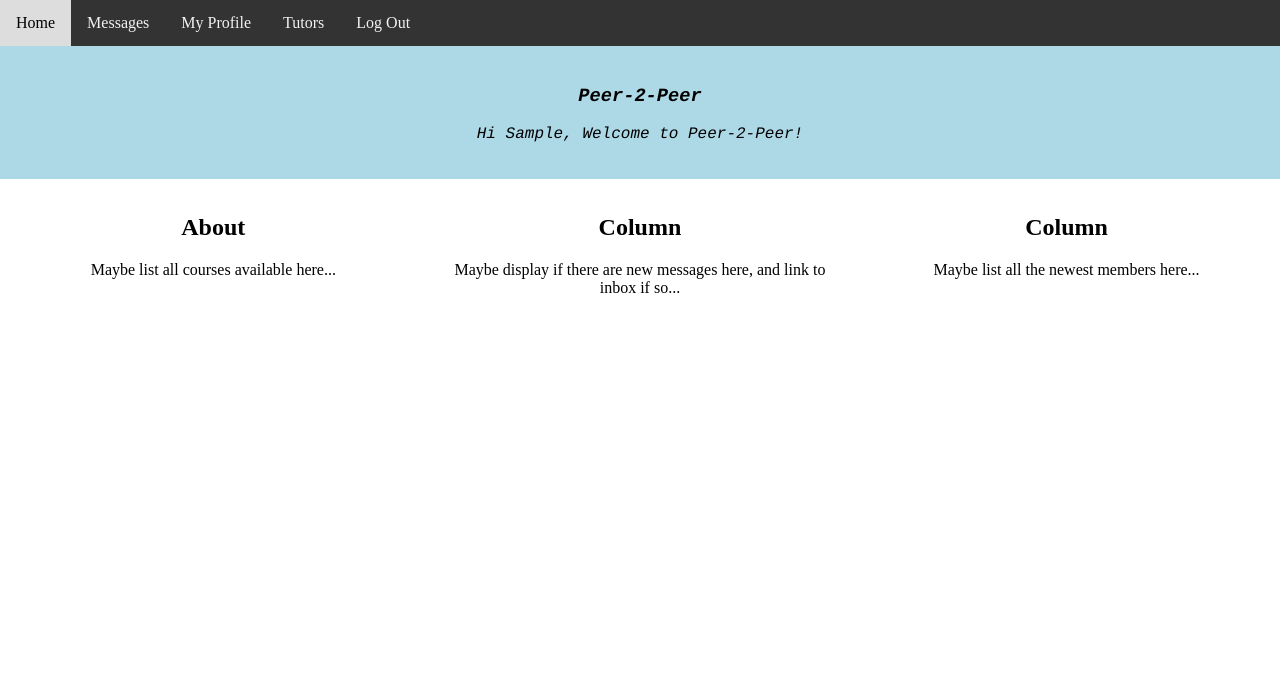
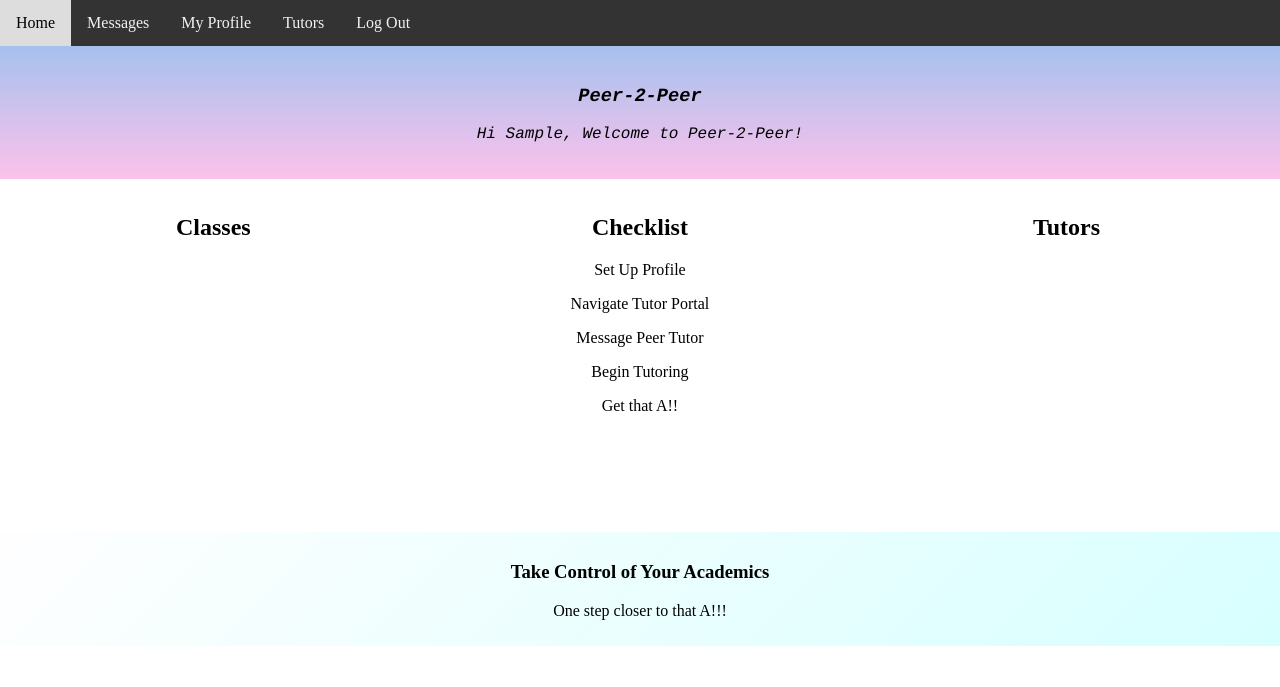
Before and after one commit to Peer2PeerWebApp/demo_webapp_zehra, a Django app: page / in a window 1280 px wide. Shown: the top 687 px of the page. Run offline with Django 3.2, Linux system fonts and the light colour scheme; the visitor is signed in with stand-in values (Sample User, id 1); parts of the project's set-up code (start-up, migrations or seed data) failed here and were passed over.

Commit message:
frontend

```diff
--- a/mysite/settings.py
+++ b/mysite/settings.py
@@ -101,8 +101,8 @@ DATABASES = {
     'default': {
         'ENGINE': 'django.db.backends.postgresql_psycopg2',
         'NAME': 'p2p',
-        'USER': 'zehra',
-        'PASSWORD': 'zehranur',
+        'USER': 'channigreenwall',
+        'PASSWORD': 'p2p',
         'HOST': '127.0.0.1',
         'PORT': '5432',
     }
--- a/mysite/templates/base.html
+++ b/mysite/templates/base.html
@@ -6,11 +6,12 @@
 
     body {
         margin: 0;
+
     }
 
     /* Style the header */
     .header {
-        background-color: lightblue;
+        background-image: linear-gradient(to top, #fbc2eb 0%, #a6c1ee 100%);
         font-style: italic;
         font-family: courier;
         padding: 20px;
@@ -63,7 +64,7 @@
     }
     /* Style the footer */
     .footer {
-        background-color: #EE82EE;
+        background-image: linear-gradient(-225deg, #FFFEFF 0%, #D7FFFE 100%);
         padding: 10px;
         text-align: center;
     }
--- a/mysite/templates/home.html
+++ b/mysite/templates/home.html
@@ -5,6 +5,7 @@
 {% block topnav %}{% endblock %}
 
 {% block header %}
+
     <div class="header">
       <h3>Peer-2-Peer</h3>
       {% if user.is_authenticated %}
@@ -20,20 +21,49 @@
     {% if user.is_authenticated %}
         <div class="row">
             <div class="column">
-              <h2>About</h2>
-              <p>Maybe list all courses available here...</p>
+              <h2>Classes</h2>
+              <p>
+                <marquee width="40%" direction="up" height="30%">
+                  <p>Object Oriented Programming</p>
+                  <p>Java</p>
+                  <p>Physics</p>
+                  <p>Software Engineering</p>
+                  <p>Chemistry</p>
+                  <p>Network Security</p>
+                </marquee>
+              </p>
+            </div>
+
+            <div class="column" >
+
+              <h2>Checklist</h2>
+
+              <p color:pink>
+
+                  <p>Set Up Profile</p>
+                  <p>Navigate Tutor Portal</p>
+                  <p>Message Peer Tutor</p>
+                  <p>Begin Tutoring</p>
+                  <p>Get that A!!</p>
+
+              </p>
             </div>
 
             <div class="column">
-              <h2>Column</h2>
-              <p>Maybe display if there are new messages here, and link to inbox if so...</p>
+                <h2>Tutors</h2>
+                <p>
+                  <marquee width="40%" direction="up" height="30%">
+                    <p>Object Oriented Programming</p>
+                    <p>Java</p>
+                    <p>Physics</p>
+                    <p>Software Engineering</p>
+                    <p>Chemistry</p>
+                    <p>Network Security</p>
+                  </marquee>
+                </p>
             </div>
+          </div>
 
-            <div class="column">
-              <h2>Column</h2>
-              <p>Maybe list all the newest members here...</p>
-            </div>
-        </div>
     {% else %}
         <div class="row">
             <div class="column side">
@@ -67,18 +97,18 @@
                 </p>
             </div>
         </div>
+
     {% endif %}
   {% endblock %}
 
 
   {% block footer %}
-      {% if user.is_authenticated %}
-      {% else %}
+
           <div class="footer">
               <h3>Take Control of Your Academics</h3>
               <p>One step closer to that A!!!</p>
           </div>
-      {% endif %}
+
   {% endblock %}
 
 </body>
```
Also changed, not shown: 1.png (added), mysite/static/Peer2PeerL.jpg (added), mysite/static/red.jpg (added), mysite/templates/1.png (added), mysite/templates/red.jpg (added).
